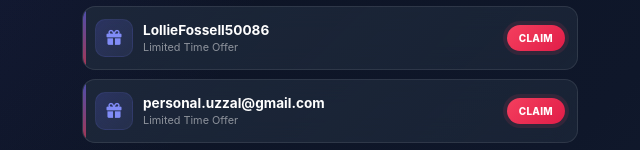
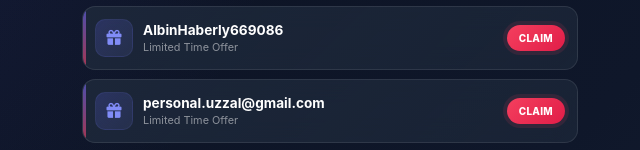
Before and after one commit to 83uzzal/mysite, a plain HTML site: page bestoffer.html in a window 1280 px wide. Shown: the part 224-374 px from the top of the page, 310-950 px from the left. Drawn offline with Linux system fonts and the light colour scheme.

Commit message:
Update bestoffer.html

```diff
--- a/bestoffer.html
+++ b/bestoffer.html
@@ -458,7 +458,8 @@
         const data = {
             Adblumedia_Panel_New01: [
                 ["IP Address", "https://ipfighter.com/"],
-                ["LollieFossell50086", "https://onlyhotdates.com/Q7fkyMYY?aid=hbkaxdxbbx&kid=hxpaabzbkdg&clickid=%7Bclickid%7D&sub1=MiTel&sub2=Test_1&sub3=AdultDating&s2%7BofferId%7D%7BofferName%7D%7BofferNumber%7D%7Bregion%7D%7Bcountry%7D"],
+                ["AlbinHaberly669086", "https://meet4singles.com/Y37t1jDk?aid=hbkagzdadh&kid=hxxkkpahxzk&clickid=%7Bclickid%7D&sub1=MiTel&sub2=Test_1&sub3=AdultDating&s2%7BofferId%7D%7BofferName%7D%7BofferNumber%7D%7Bregion%7D%7Bcountry%7D"],
+
                 ["personal.uzzal@gmail.com", "https://lavelove.com/68j9wzs5?aid=hdzxhkzxzb&kid=hpfxxgppbxk&kid=hpfdkbbkddh&clickid=%7Bclickid%7D&sub1=MiTel&sub2=Nothing&sub3=AdultDating"],
                 ["aria4us@gmail.com", "https://luckynowforever.com/P8mMrct2?aid=gzpxkdpddh&kid=hxhaaffkdag&clickid=%7Bclickid%7D&sub1=MiTel&sub2=Test_1&sub3=AdultDating&s2%7BofferId%7D%7BofferName%7D%7BofferNumber%7D%7Bregion%7D%7Bcountry%7D"],
                 ["dv_uzzal_83@yahoo.com", "https://singleheartshere.com/3vvSh59x?aid=hdddazhxkx&kid=hpfxhkkzbgg&kid=hpfdkbbkddh&clickid=%7Bclickid%7D&sub1=MiTel&sub2=Nothing&sub3=AdultDating"],
@@ -472,23 +473,9 @@
             ],
 
             Affmine_Panel_New02: [
-                ["33617 Rewards US - Costco $100 (3.00 USD)", "https://www.af9m8trk.com/NP6117WW/7FY11TL6/?s1=hasan"],
-                ["33616 Rewards US - PayPal $1000 (3.00 USD)", "https://www.af9m8trk.com/NP6117WW/97411TL7/?s1=hasan"],
-                ["33615 Rewards US - Amazon $1000 (3.00 USD)", "https://www.af9m8trk.com/NP6117WW/2G211TKZ/?s1=hasan"],
-                ["33614 Rewards US - Cash $750 (3.00 USD)", "https://www.af9m8trk.com/NP6117WW/GAH11TL1/?s1=hasan"],
-                ["27283 UpLevelRewards - Costco $750 (2.50 USD)", "https://www.af9m8trk.com/NP6117WW/NB9123XG/?s1=hasan"],
-                ["27282 UpLevelRewards - McDonald's $100 (2.50 USD)", "https://www.af9m8trk.com/NP6117WW/UPW123XH/?s1=hasan"],
-                ["27281 Rewards US - Target $750 (2.50 USD)", "https://www.af9m8trk.com/NP6117WW/HMG123XJ/?s1=hasan"],
-                ["27280 UpLevelRewards - $1000 Cash (3.00 USD)", "https://www.af9m8trk.com/NP6117WW/4K1123XK/?s1=hasan"],
-                ["25582 Rewards US - Walmart $1,000 (3.00 USD)", "https://www.af9m8trk.com/NP6117WW/T6M12294/?s1=hasan"],
-                ["24951 Rewards US - Netflix $100 (3.00 USD)", "https://www.af9m8trk.com/NP6117WW/KDQ122LY/?s1=hasan"],
-                ["24916 Rewards US - Aldi $100 (3.00 USD)", "https://www.af9m8trk.com/NP6117WW/GDZ122L3/?s1=hasan"],
-                ["4385 Rewards US - Cash $750 (2.10 USD)", "https://www.af9m8trk.com/NP6117WW/W8F12MFY/?s1=hasan"],
-                ["18603 Rewards US - Amazon $750 (2.10 USD)", "https://www.af9m8trk.com/NP6117WW/54612BXY/?s1=hasan"],
-                ["4414 S&P - Walmart $100 (2.00 USD)", "https://www.af9m8trk.com/NP6117WW/26H12MGS/?s1=hasan"],
-                ["4386 S&P - PayPal $1000 (2.00 USD)", "https://www.af9m8trk.com/NP6117WW/8MM12MFX/?s1=hasan"],
-                ["4420 RZUSA - Google Play $100 (2.00 USD)", "https://www.af9m8trk.com/NP6117WW/WE112MD7/?s1=hasan"],
-                ["4424 RZUSA - Cash $750 (2.00 USD)", "https://www.af9m8trk.com/NP6117WW/W2412MDB/?s1=hasan"],
+                ["AngeleCanal76746", "https://sparkleslove.com/FT3nN7D8?aid=hbkaffpkfx&kid=hxxkkddkghx&clickid=%7Bclickid%7D&sub1=MiTel&sub2=Test_1&sub3=AdultDating&s2%7BofferId%7D%7BofferName%7D%7BofferNumber%7D%7Bregion%7D%7Bcountry%7D"],
+                ["AngeleCanal76746", "https://sparkleslove.com/FT3nN7D8?aid=hbkaffpkfx&kid=hxxkkddkghx&clickid=%7Bclickid%7D&sub1=MiTel&sub2=Test_1&sub3=AdultDating&s2%7BofferId%7D%7BofferName%7D%7BofferNumber%7D%7Bregion%7D%7Bcountry%7D"],
+                ["LollieFossell50086", "https://onlyhotdates.com/Q7fkyMYY?aid=hbkaxdxbbx&kid=hxpaabzbkdg&clickid=%7Bclickid%7D&sub1=MiTel&sub2=Test_1&sub3=AdultDating&s2%7BofferId%7D%7BofferName%7D%7BofferNumber%7D%7Bregion%7D%7Bcountry%7D"],
                 ["7530 S&P - Visa $750 (2.00 USD)", "https://www.af9m8trk.com/NP6117WW/BLR12Q8B/?s1=hasan"]
             ],
 
```
